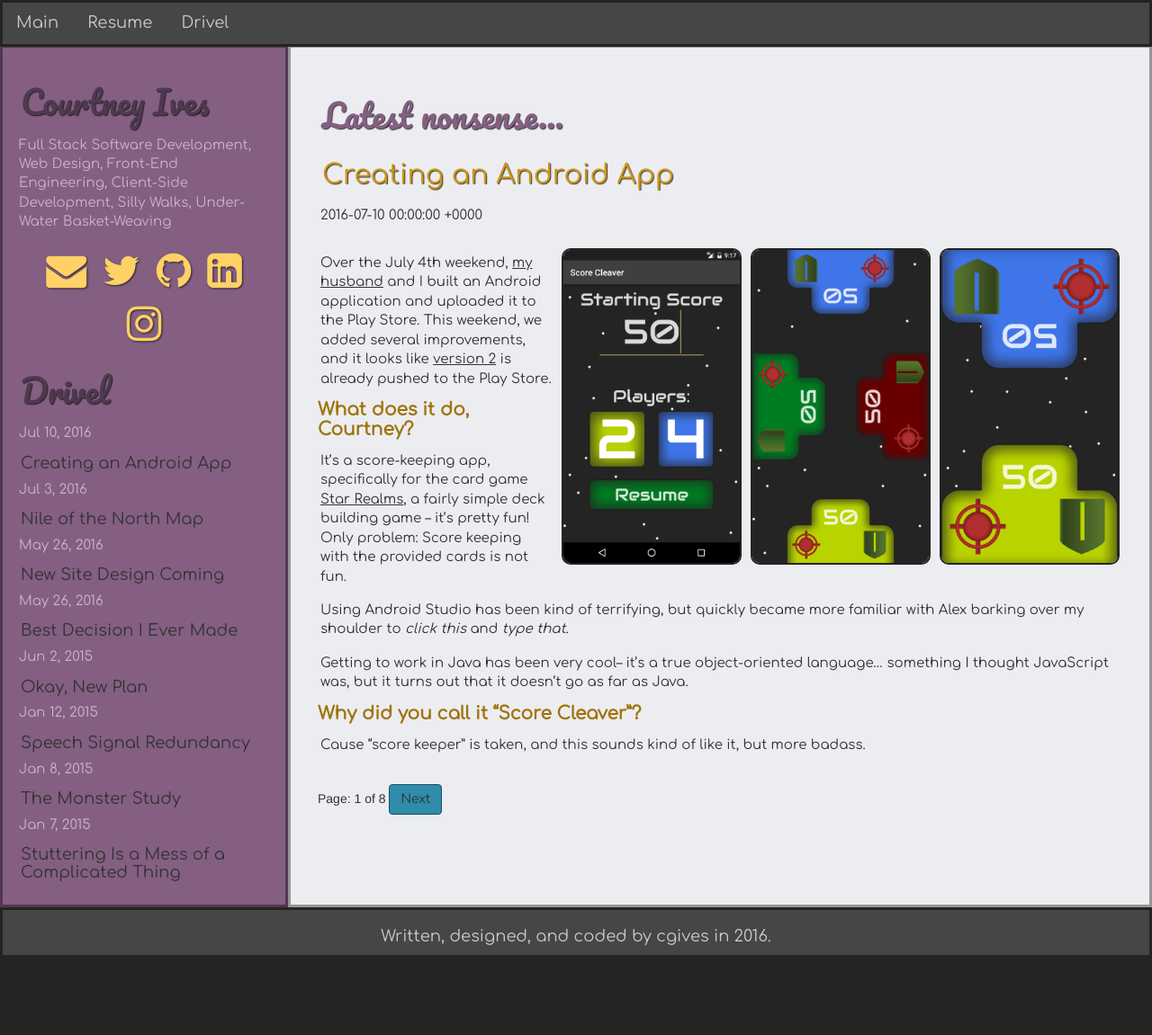
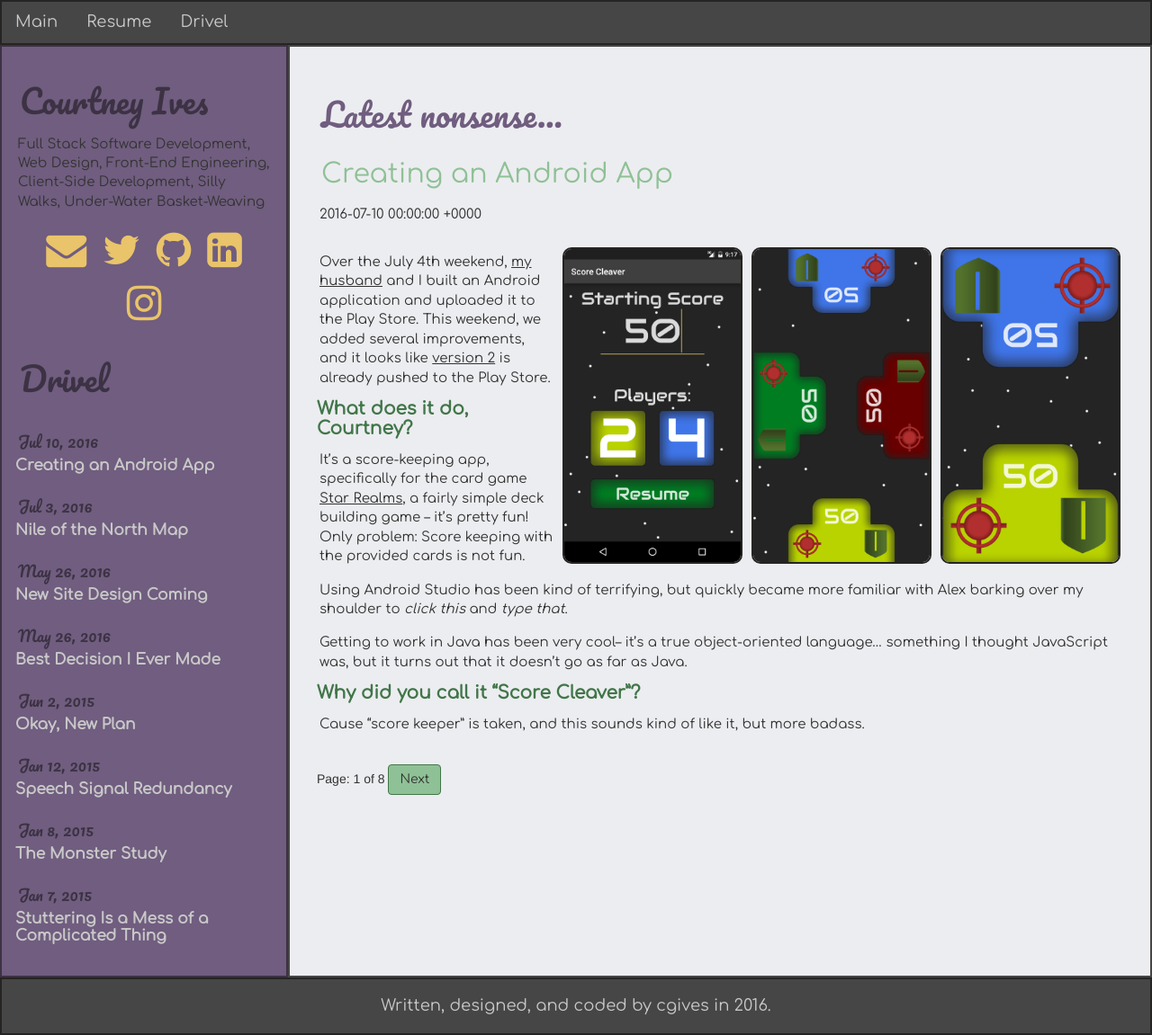
Before and after one commit to courtneygives/courtneygives.github.io, a Jekyll site: the page built from blog/index.html, in a window 1280 px wide and 1151 px high. Shown: the whole window at 90% size. Built offline with Jekyll 4.4.1, drawn with Linux system fonts in a browser that asks for light colours; the list of posts is cut into pages by our own code.

Commit message:
adjust colors one more time

```diff
--- a/_includes/sidebar.html
+++ b/_includes/sidebar.html
@@ -12,13 +12,15 @@
     <li><a href="http://www.instagram.com/cgives"><i class="fa fa-instagram" aria-hidden="true"></i></a></li>
   </ul>
 
+
   <ul class="post-list">
     <h1>Drivel</h1>
+    <ul class="post-list">
       {% for post in site.posts limit:10 %}
       <li>
         <p class="post-meta">{{ post.date | date: "%b %-d, %Y" }}</p>
 
-      <h3><a class="post-link" href="{{ post.url | prepend: site.baseurl }}">{{ post.title }}</a></h3>
+        <h4><a class="post-link" href="{{ post.url | prepend: site.baseurl }}">{{ post.title }}</a></h4>
       </li>
       {% endfor %}
     </ul>
--- a/css/custom.scss
+++ b/css/custom.scss
@@ -12,9 +12,6 @@ $gray-light: rgba(236, 237, 240, 1);
 $gray-medium: rgba(200, 200, 200, 1);
 $gray-dark: rgba(70, 70, 70, 1);
 $gray-black: rgba(37, 36, 35, 1);
-
-$light-shadow: rgba(236, 237, 240, .8);
-$dark-shadow: rgba(20, 20, 20, .8);
 
 $color1: rgba(239, 71, 111, 1);
 $color2: rgba(255, 209, 102, 1);
@@ -33,6 +30,13 @@ $emerald: rgba(143, 193, 150, 1);
 $orange: rgba(231, 111, 81, 1);
 $navy: rgba(45, 84, 99, 1);
 $plum: rgba(112, 93, 127, 1);
+
+$dark-yellow: darken($yellow, 30%);
+$dark-emerald: darken($emerald, 30%);
+$dark-orange: darken($orange, 30%);
+$dark-navy: darken($navy, 10%);
+$dark-plum: darken($plum, 20%);
+
 
 
 
@@ -85,6 +89,7 @@ a, a:visited {
 
 a:hover {
   text-decoration: none;
+  color: $dark-orange;
 }
 
 .left-img {   /*class to add to markdown syntax*/
@@ -102,18 +107,19 @@ img {
   border-radius: 10px;
   margin: 5px;
   display: flex;
+  max-width: 90%;
 }
 
 .btn {
   text-decoration: none;
   font-family: $sans-serif;
-  background-color: $color4;
-  border: 1px solid $color44;
+  background-color: $emerald;
+  border: 1px solid $dark-emerald;
 }
 
 .btn:hover {
-  background-color: darken($color4, 10%);
-  border: 1px solid $color44;
+  background-color: $dark-emerald;
+  border: 1px solid $gray-black;
 }
 
 @media (min-width: 992px) {
@@ -135,7 +141,7 @@ img {
   font-family: $sans-serif;
   font-size: 18px;
   background-color: $gray-dark;
-  border: 3px solid $gray-black;
+  border: 2px solid $gray-black;
   border-radius: 0;
   float: none;
 }
@@ -166,7 +172,7 @@ img {
     border-radius: 0;
   }
   a:hover {
-    color: $color2;
+    color: $orange;
     border-radius: 0;
     text-shadow: none;
     background-color: transparent;
@@ -177,12 +183,11 @@ img {
 /* ::::::::::::: sidebar ::::::::::::: */
 
 .sidebar{
-  background-color: $color5;
+  background-color: $plum;
   padding: 15px;
-  border: 3px solid $color55;
+  border: 2px solid $dark-plum;
   h1 {
-    color: $color55;
-    text-shadow: 1px 1px 1px $dark-shadow;
+    color: $dark-plum;
   }
   ul.side-contact {
     margin: 0;
@@ -194,18 +199,14 @@ img {
     display: inline-flex;
   }
   i {
-    color: $color2;
-    text-shadow: 1px 1px 2px $dark-shadow;
+    color: $yellow;
     font-size: 45px;
-  }
-  p {
-    color: lighten($color5, 30%);
   }
   a {
     text-decoration: none;
-  }
-  a:hover {
-    color: $color22;
+    :hover {
+      color: $orange;
+    }
   }
   @media (max-width: 992px){
     .post-list{
@@ -214,11 +215,34 @@ img {
   }
   .post-list {
     padding: 0;
-  }
-  h3 {
-    margin: 5px;
+    margin-top: 30px;
+    h4 {
+      margin-top: 0;
+      margin-bottom: 20px;
+    }
+    h4 a {
+      color: $gray-medium;
+      text-decoration: none;
+    }
+    a:hover{
+      color: $yellow;
+    }
+    h3 {
+      color: $gray-medium;
+      padding-bottom: 15px;
+      font-size: 19px;
+    }
+    p {
+      color: $dark-plum;
+      margin-bottom: 0;
+      font-family: $fancy-font;
+      font-size: 17px;
+    }
   }
 }
+
+
+
 
 
 /* ::::::::::::: footer ::::::::::::: */
@@ -227,24 +251,27 @@ footer {
   font-family: $sans-serif;
   text-align: center;
   background-color: $gray-dark;
-  border: 3px solid $gray-black;
+  border: 2px solid $gray-black;
   color: $gray-medium;
+  h3 {
+    padding-bottom: 10px;
+  }
 }
 
 /* ::::::::::::: resume ::::::::::::: */
 
 .resume {
   background-color: $gray-light;
-  border: 3px solid $gray-dark;
+  border: 2px solid $gray-dark;
   padding: 30px;
   margin: 0px;
   h4{
     font-family: $sans-serif;
-    color: $color33;
+    color: $dark-emerald;
     font-size: 18px;
   }
   h1 {
-    color: $color5;
+    color: $navy;
     margin-left: -10px;
   }
 }
@@ -255,22 +282,21 @@ footer {
 
 .default-content {
   background-color: $gray-light;
-  border: 3px solid darken($gray-medium, 20%);
+  border: 2px solid $gray-dark;
   padding: 30px;
   margin: 0px;
   h1 {
-    color: $color5;
-    text-shadow: 1px 1px 1px $dark-shadow;
+    color: $plum;
   }
   h2 {
-    color: darken($color22, 10%);
+    color: $dark-emerald;
   }
 }
 
 #post-title {
   font-family: $sans-serif;
   font-size: 30px;
-  color: $color22;
+  color: $emerald;
 }
 
 
@@ -279,19 +305,17 @@ footer {
 /* :::::: intro/icons :::::: */
 
 .blurb {
-  background-color: $color2;
-  border: 3px solid $color22;
+  background-color: $yellow;
+  border: 2px solid $dark-yellow;
   padding: 30px;
   h1 {
-    color: $color22;
-    text-shadow: 1px 1px 1px $dark-shadow;
+    color: $dark-yellow;
   }
   .fa {
-    color: $color5;
-    text-shadow: 1px 1px 1px $dark-shadow;
+    color: $plum;
   }
   .fa:hover{
-    color: $color55;
+    color: $dark-plum;
   }
   img {
     display: block;
@@ -299,62 +323,69 @@ footer {
     max-width: 200px;
     margin: 20px auto;
     border-radius: 50%;
-    border: 3px solid $color22;
-    box-shadow: 1px 1px 5px $dark-shadow;
+    border: 2px solid $dark-yellow;
   }
   p{
     font-size: 20px;
-    color: $color55;
+    color: $dark-plum;
   }
 }
 
 .contact {
   font-size: 45px;
+  margin: 0;
+  padding: 0;
+  text-align: center;
 }
 
 .contact li{
-  margin: 15px;
   display: inline-flex;
+  margin: 10px;
 }
 
 /* :::::: blog list :::::: */
 
 .blog-list {
-  background-color: $color4;
-  color: $gray-light;
+  background-color: $plum;
   padding: 30px;
-  border: 3px solid $color44;
+  border: 2px solid $dark-plum;
+  h4 {
+    margin-top: 0;
+    margin-bottom: 20px;
+  }
   h4 a {
-    color: $color44;
+    color: $gray-medium;
     text-decoration: none;
   }
   a:hover{
-    color: $color2;
+    color: $yellow;
   }
   h1 {
-    color: $color44;
-    padding-bottom: 10px;
-    text-shadow: 1px 1px 1px $dark-shadow;
+    color: $dark-plum;
+    padding-bottom: 0;
   }
   h3 {
-    color: $gray-light;
-    padding: 5px;
+    color: $emerald;
+    padding-bottom: 15px;
+    font-size: 19px;
   }
   p {
-    color: $gray-medium;
+    color: $dark-plum;
+    margin-bottom: 0;
+    font-family: $fancy-font;
+    font-size: 17px;
   }
 }
 
 /* :::::: latest post :::::: */
 
 .latest-post {
-  background-color: $color3;
+  background-color: $emerald;
   color: $gray-light;
   padding: 30px;
-  border: 3px solid $color33;
+  border: 2px solid $dark-emerald;
   h1 {
-    color: $color33;
-    text-shadow: 1px 1px 1px $dark-shadow;
+    color: $dark-emerald;
   }
   p {
     color: $gray-black;
@@ -369,12 +400,10 @@ footer {
 /* :::::: gallery :::::: */
 
 .gallery {
-  background-color: $color5;
-  color: $gray-medium;
+  background-color: $orange;
   padding: 10px 30px;
-  border: 3px solid $color55;
+  border: 2px solid $dark-orange;
   h1 {
-    color: $color55;
-    text-shadow: 1px 1px 1px $dark-shadow;
+    color: $dark-orange;
   }
 }
```
Lines whose indentation alone changed are shown as unchanged.
